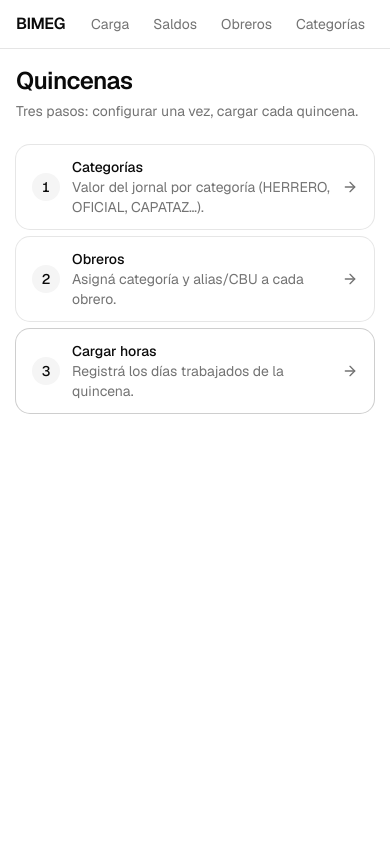
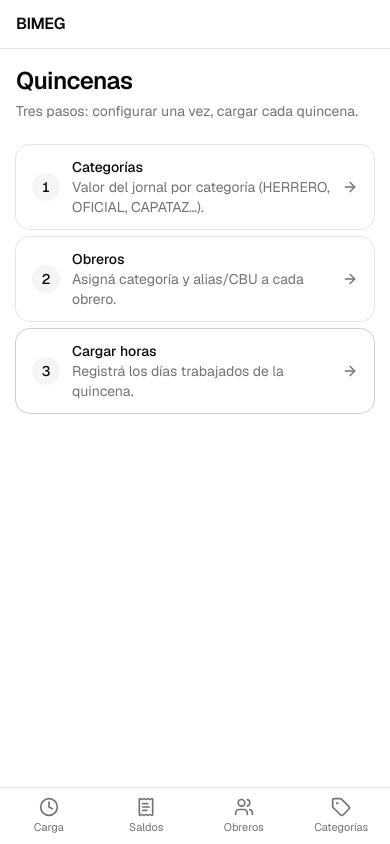
Before and after one commit to fdreer/bimeg-quincenas, a Next.js app: page / in a window 390 px wide. Built offline with nearby package versions, Linux system fonts and the light colour scheme.

Commit message:
chore(ui): tweaks responsive en selects de carga + sticky bar

```diff
--- a/src/app/carga/carga-form.tsx
+++ b/src/app/carga/carga-form.tsx
@@ -160,21 +160,21 @@ export function CargaForm({ empresas, obrasPorEmpresa, obreros }: {
               <SelectContent>{obreros.map((o) => <SelectItem key={o.id} value={String(o.id)}>{o.nombre}</SelectItem>)}</SelectContent>
             </Select>
           </div>
-          <div className="grid gap-1.5 w-full sm:w-auto">
+          <div className="grid flex-1 gap-1.5 sm:w-auto sm:flex-none">
             <Label>Año</Label>
             <Select items={anioItems} value={String(anio)} onValueChange={(v) => setAnio(Number(v))}>
               <SelectTrigger className="w-full sm:w-28"><SelectValue /></SelectTrigger>
               <SelectContent>{Object.keys(anioItems).map((a) => <SelectItem key={a} value={a}>{a}</SelectItem>)}</SelectContent>
             </Select>
           </div>
-          <div className="grid gap-1.5 w-full sm:w-auto">
+          <div className="grid flex-1 gap-1.5 sm:w-auto sm:flex-none">
             <Label>Mes</Label>
             <Select items={mesItems} value={String(mes)} onValueChange={(v) => setMes(Number(v))}>
               <SelectTrigger className="w-full sm:w-40"><SelectValue /></SelectTrigger>
               <SelectContent>{MESES.map((n, i) => <SelectItem key={n} value={String(i + 1)}>{n}</SelectItem>)}</SelectContent>
             </Select>
           </div>
-          <div className="grid gap-1.5 w-full sm:w-auto">
+          <div className="grid flex-1 gap-1.5 sm:w-auto sm:flex-none">
             <Label>Quincena</Label>
             <Select items={{ "1": "1ª (1–15)", "2": "2ª (16–fin)" }} value={String(mitad)} onValueChange={(v) => setMitad(Number(v) as 1 | 2)}>
               <SelectTrigger className="w-full sm:w-36"><SelectValue /></SelectTrigger>
@@ -254,8 +254,8 @@ export function CargaForm({ empresas, obrasPorEmpresa, obreros }: {
         </div>
       )}
 
-      {/* Barra fija: totales + guardar siempre a mano, también en listas largas y mobile. */}
-      <div className="sticky bottom-0 z-30 -mx-4 mt-2 flex flex-wrap items-center justify-between gap-3 border-t bg-background/90 px-4 py-3 backdrop-blur sm:-mx-6 sm:px-6">
+      {/* Barra fija: totales + guardar siempre a mano. En mobile se apoya sobre la bottom bar de navegación. */}
+      <div className="sticky bottom-[calc(3.5rem+env(safe-area-inset-bottom))] z-30 -mx-4 mt-2 flex flex-wrap items-center justify-between gap-3 border-t bg-background/90 px-4 py-3 backdrop-blur sm:-mx-6 sm:px-6 md:bottom-0">
         <div className="flex items-center gap-4 text-sm tabular-nums">
           <span><span className="font-semibold">{diasTrab}</span> <span className="text-muted-foreground">{diasTrab === 1 ? "día" : "días"}</span></span>
           <span><span className="font-semibold">{horas}</span> <span className="text-muted-foreground">hs</span></span>
--- a/src/app/layout.tsx
+++ b/src/app/layout.tsx
@@ -29,7 +29,7 @@ export default function RootLayout({
       lang="es"
       className={`${geistSans.variable} ${geistMono.variable} h-full antialiased`}
     >
-      <body className="min-h-full flex flex-col">
+      <body className="min-h-full pb-[calc(3.5rem+env(safe-area-inset-bottom))] md:pb-0">
         <Nav />
         {children}
         <Toaster theme="light" position="top-center" offset="68px" mobileOffset="68px" />
--- a/src/app/obreros/page.tsx
+++ b/src/app/obreros/page.tsx
@@ -10,7 +10,7 @@ export default async function ObrerosPage() {
   const { obreros, categorias } = await listarObreros();
   return (
     <main className="max-w-4xl mx-auto p-4 sm:p-6 space-y-4">
-      <div className="flex items-center justify-between">
+      <div className="flex flex-wrap items-center justify-between gap-2">
         <h1 className="text-xl font-semibold tracking-tight">Obreros</h1>
         <ActualizarContactos />
       </div>
--- a/src/components/nav.tsx
+++ b/src/components/nav.tsx
@@ -1,27 +1,32 @@
 "use client";
 import Link from "next/link";
 import { usePathname } from "next/navigation";
+import { ClockIcon, ReceiptTextIcon, UsersIcon, TagIcon, type LucideIcon } from "lucide-react";
 import { cn } from "@/lib/utils";
 
 // Carga primero: pantalla de uso diario. Saldos para revisar/pagar. Obreros/Categorías son setup.
-const LINKS = [
-  { href: "/carga", label: "Carga" },
-  { href: "/saldos", label: "Saldos" },
-  { href: "/obreros", label: "Obreros" },
-  { href: "/categorias", label: "Categorías" },
+const LINKS: { href: string; label: string; icon: LucideIcon }[] = [
+  { href: "/carga", label: "Carga", icon: ClockIcon },
+  { href: "/saldos", label: "Saldos", icon: ReceiptTextIcon },
+  { href: "/obreros", label: "Obreros", icon: UsersIcon },
+  { href: "/categorias", label: "Categorías", icon: TagIcon },
 ];
 
 export function Nav() {
   const path = usePathname();
+  const isActive = (href: string) => path === href || path.startsWith(href + "/");
+
   return (
+    <>
+      {/* Barra superior: marca siempre; links solo en desktop (en mobile navega la bottom bar). */}
       <header className="sticky top-0 z-40 border-b bg-background/85 backdrop-blur">
         <div className="mx-auto flex h-12 max-w-6xl items-center gap-1 px-4 sm:px-6">
           <Link href="/" className="mr-3 font-semibold tracking-tight">
             BIMEG <span className="hidden font-normal text-muted-foreground sm:inline">· Quincenas</span>
           </Link>
-        <nav className="flex items-center gap-1 text-sm">
+          <nav className="hidden items-center gap-1 text-sm md:flex">
             {LINKS.map((l) => {
-            const active = path === l.href || path.startsWith(l.href + "/");
+              const active = isActive(l.href);
               return (
                 <Link
                   key={l.href}
@@ -41,5 +46,33 @@ export function Nav() {
           </nav>
         </div>
       </header>
+
+      {/* Bottom tab bar: solo mobile. Siempre visible, al alcance del pulgar. */}
+      <nav
+        aria-label="Secciones"
+        className="fixed inset-x-0 bottom-0 z-40 border-t bg-background/95 pb-[env(safe-area-inset-bottom)] backdrop-blur md:hidden"
+      >
+        <div className="mx-auto grid max-w-md grid-cols-4">
+          {LINKS.map((l) => {
+            const active = isActive(l.href);
+            const Icon = l.icon;
+            return (
+              <Link
+                key={l.href}
+                href={l.href}
+                aria-current={active ? "page" : undefined}
+                className={cn(
+                  "flex h-14 flex-col items-center justify-center gap-0.5 text-[11px] transition-colors",
+                  active ? "text-foreground" : "text-muted-foreground active:bg-muted/60",
+                )}
+              >
+                <Icon className={cn("size-5", active && "stroke-[2.25]")} />
+                <span className={cn(active && "font-medium")}>{l.label}</span>
+              </Link>
+            );
+          })}
+        </div>
+      </nav>
+    </>
   );
 }
```
Lines whose indentation alone changed are shown as unchanged.
